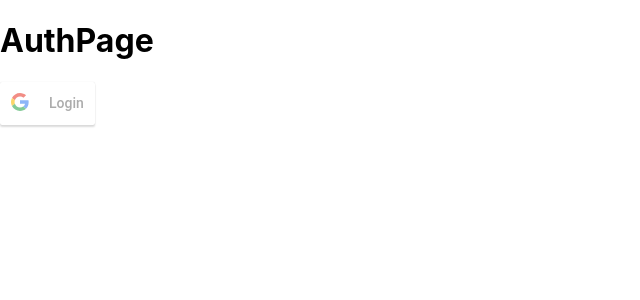
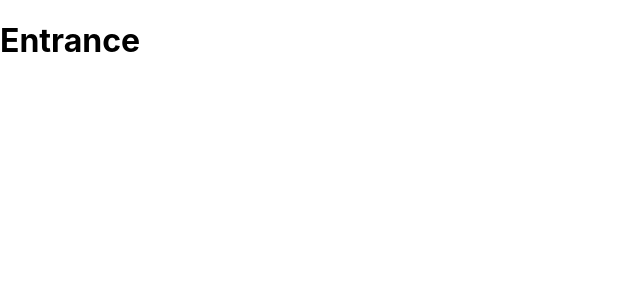
Before and after one commit to maksimchernev/e-edu-react, a React (Create React App) app in the folder frontend/: page /entrance in a window 1280 px wide. Before the commit this address led to /loginPage. Shown: the top 300 px of the page, without its empty margins (0-640 px from the left). Built offline with nearby package versions, Linux system fonts and the light colour scheme.

Commit message:
entrance,land

```diff
--- /dev/null
+++ b/frontend/src/pages/entrance.js
@@ -0,0 +1,9 @@
+import React from 'react'
+
+export const Entrance = () => {
+    return(
+        <div>
+            <h1>Entrance</h1>
+         </div>
+    )
+}
--- /dev/null
+++ b/frontend/src/pages/landos.js
@@ -0,0 +1,9 @@
+import React from 'react'
+
+export const Land = () => {
+    return(
+        <div>
+            <h1>Land</h1>
+         </div>
+    )
+}
--- a/frontend/src/routes/routes.js
+++ b/frontend/src/routes/routes.js
@@ -1,6 +1,8 @@
 import React from 'react'
 import {Switch,Route,Redirect} from 'react-router-dom'
 import {AuthPage} from '../pages/authPage'
+import {Land} from '../pages/landos'
+import {Entrance} from '../pages/entrance'
 
 export const useRoutes = () => {
 
@@ -9,9 +11,17 @@ export const useRoutes = () => {
         <Route path ="/loginPage" exact>
             <AuthPage />
         </Route>
+         <Route path ="/land" exact>
+            <Land />
+        </Route>
+         <Route path ="/entrance" exact>
+            <Entrance />
+        </Route>
+        <Redirect to="/loginPage"/>
 
-        <Redirect to="/loginPage"/>
+
         </Switch>
+
     )
 
 }
```
